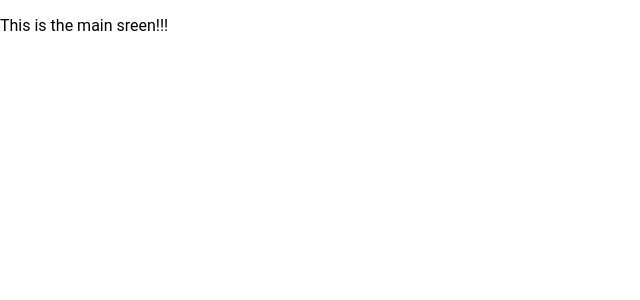
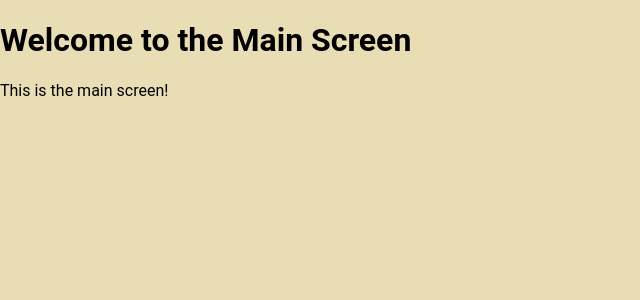
Before and after one commit to vaquero-oriol/Portfolio, an Angular app in the folder Spring Api + Angular/Angular/CalendarWeb/: page /main-screen in a window 1280 px wide. Shown: the top 300 px of the page, without its empty margins (0-640 px from the left). Built offline with nearby package versions, Linux system fonts and the light colour scheme.

Commit message:
Applied basic css

```diff
--- a/Spring Api + Angular/Angular/CalendarWeb/src/app/main-screen/main-screen.component.html
+++ b/Spring Api + Angular/Angular/CalendarWeb/src/app/main-screen/main-screen.component.html
@@ -1 +1,4 @@
-<p>This is the main sreen!!!</p>
+<div class="main-screen-container">
+    <h1>Welcome to the Main Screen</h1>
+    <p>This is the main screen!</p>
+  </div>
--- a/Spring Api + Angular/Angular/CalendarWeb/src/app/main-screen/main-screen.component.ts
+++ b/Spring Api + Angular/Angular/CalendarWeb/src/app/main-screen/main-screen.component.ts
@@ -1,9 +1,11 @@
-import { Component } from '@angular/core';
+import { Component ,ViewEncapsulation} from '@angular/core';
 
 @Component({
   selector: 'app-main-screen',
   templateUrl: './main-screen.component.html',
-  styleUrl: './main-screen.component.css'
+  styleUrls: ['./main-screen.component.css'],
+  encapsulation: ViewEncapsulation.None
+
 })
 export class MainScreenComponent {
 
--- a/Spring Api + Angular/Angular/CalendarWeb/src/styles.css
+++ b/Spring Api + Angular/Angular/CalendarWeb/src/styles.css
@@ -5,6 +5,7 @@ body {
   margin: 0;
   padding: 0;
   box-sizing: border-box;
+  background-color: #E8DDB5;
 }
 
 .mat-app-background {
```
